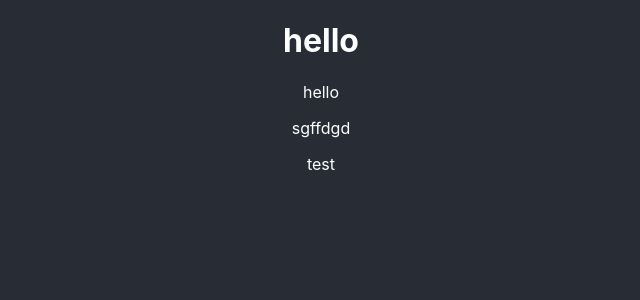
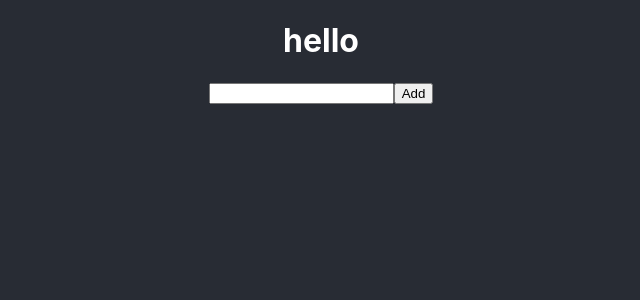
Before and after one commit to Noorieee/checklist, a React (Create React App) app: page / in a window 1280 px wide. Shown: the top 300 px of the page, without its empty margins (319-959 px from the left). Built offline with nearby package versions, Linux system fonts and the light colour scheme.

Commit message:
created input and button and storing list items

```diff
--- a/src/components/Checklist/index.tsx
+++ b/src/components/Checklist/index.tsx
@@ -1,26 +1,28 @@
 import React from "react"
 import ChecklistItem, { ChecklistItemProps } from "../ChecklistItem"
-
+import { useState } from "react";
 
 const Checklist = () => {
-    const list: ChecklistItemProps[] = [
-        {
-            label: "hello",
-            checked: true,
-        },
-        {
-            label: "sgffdgd",
-            checked: true,
-        },
-        {
-            label: "test",
-            checked: false,
-        }
-    ]
+    const [list, setList] = useState<ChecklistItemProps[]>([]);
+    const [inputValue, setInputValue] = useState("");
+    const addItem = () => {
+        if (inputValue === "") return
+
+        setList([
+            ...list,
+            {
+                label: inputValue,
+                checked: false
+            }
+        ])
+        setInputValue("")
+    }
 
     return (
         <div>
             <h1>hello</h1>
+            <input value={inputValue} onChange={(e) => {setInputValue(e.target.value)}} type="text"/>
+            <button onClick={addItem}>Add</button>
             {list.map((item) => (
                 <ChecklistItem label={item.label} checked={item.checked}/>
             ))}
```
